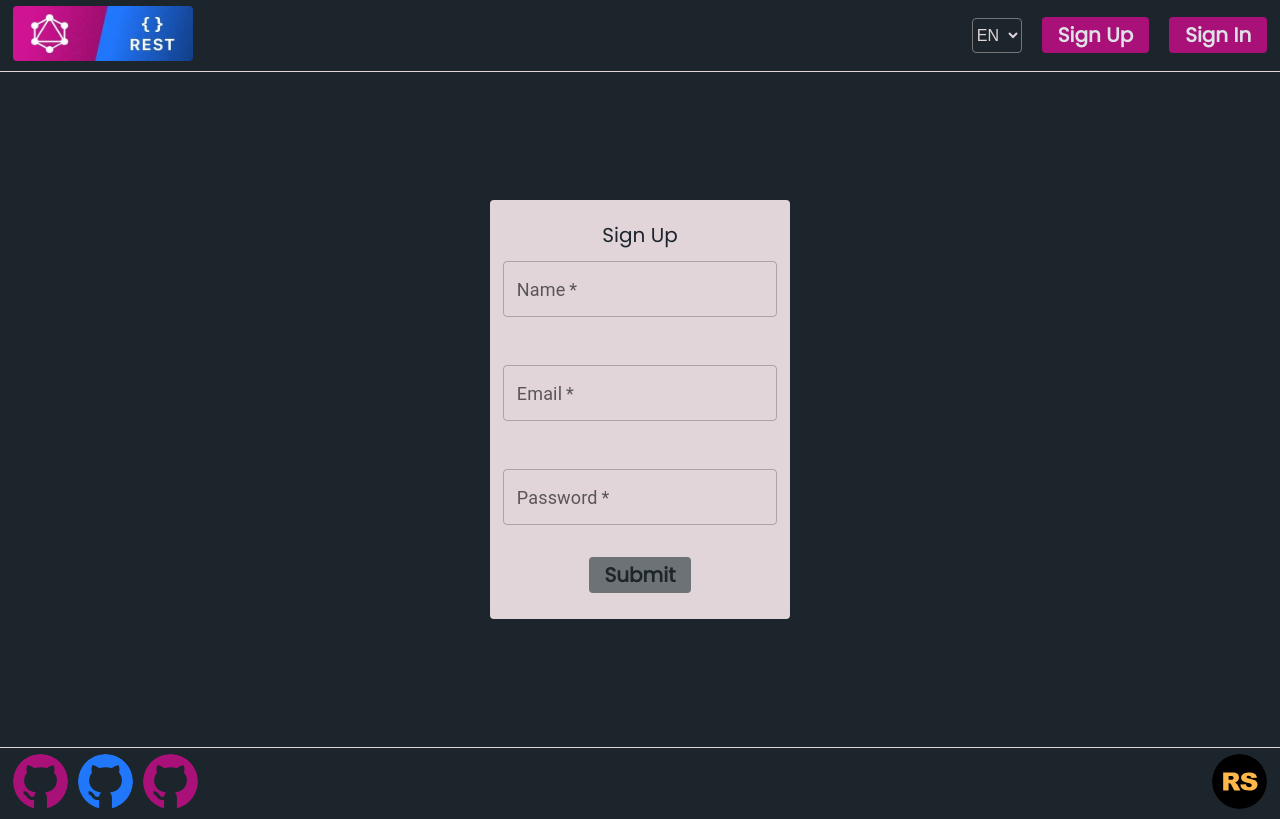
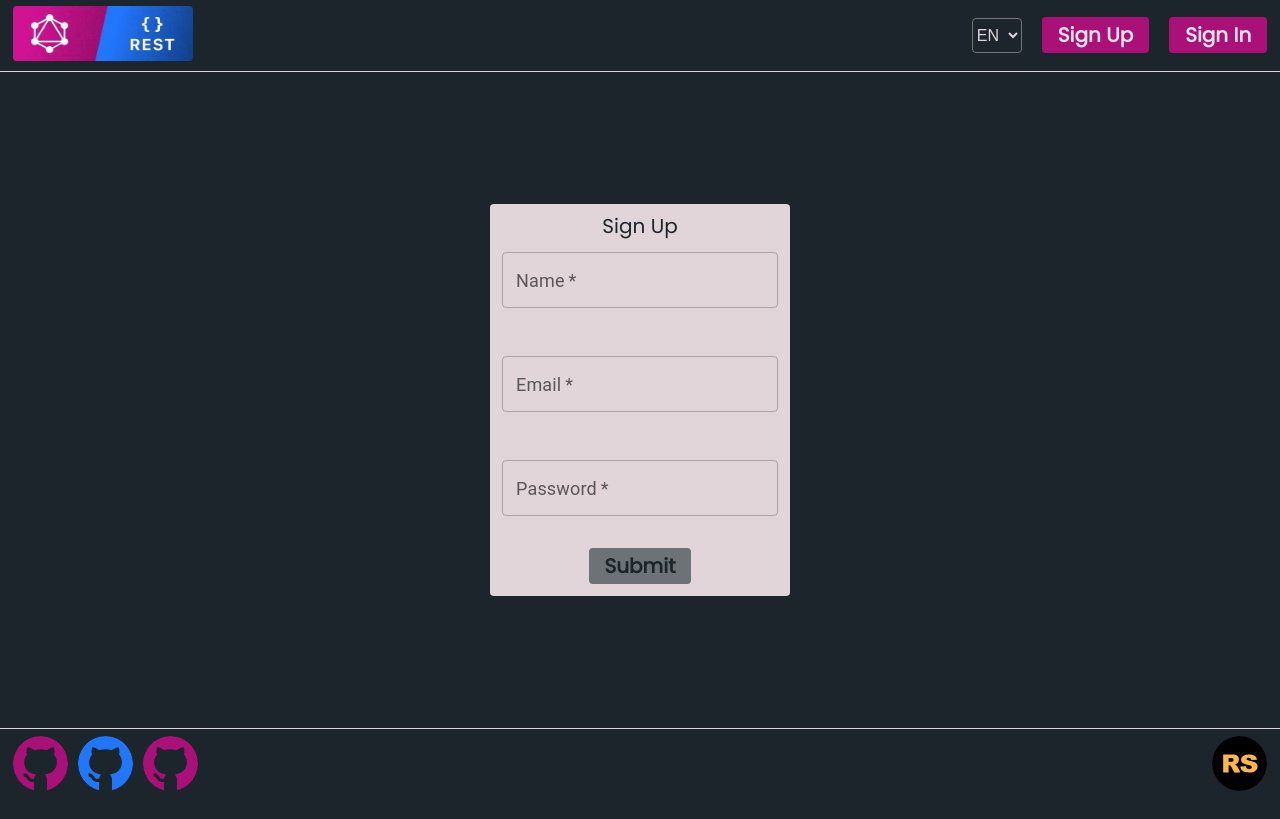
Before and after one commit to annaAzh/graphiql-app, a Next.js app: page /SignUp in a window 1280 px wide. Built offline with nearby package versions, Linux system fonts and the light colour scheme; no server answers.

Commit message:
fix: change styles and terms submit useForm

```diff
--- a/src/features/AuthenticationUser/ui/UserForm.module.scss
+++ b/src/features/AuthenticationUser/ui/UserForm.module.scss
@@ -1,15 +1,15 @@
 @import '../../../shared/styles/common.scss';
 
 .containerUseForm {
+  margin: auto;
+
   form {
     @include flex($flexDirection: column, $alignItems: center);
     width: 300px;
-    padding: 2% 1%;
-    margin: 10% auto;
+    padding: 4%;
     color: var(--main-color-4);
     background-color: var(--main-color-2);
     border-radius: 4px;
-
     input:-webkit-autofill,
     input:-webkit-autofill:hover,
     input:-webkit-autofill:focus,
--- a/src/features/AuthenticationUser/ui/UserForm.tsx
+++ b/src/features/AuthenticationUser/ui/UserForm.tsx
@@ -38,7 +38,7 @@ export const UserForm: FC<FormProps> = ({ isLogin }) => {
   const onSubmit = async (
     data: DataFormLogin | DataFormRegister
   ): Promise<void> => {
-    if ('name' in data) {
+    if (!isLogin && 'name' in data) {
       const res = await registerUser(data.name, data.email, data.password);
       if (typeof res === 'string') {
         setError(res);
```
